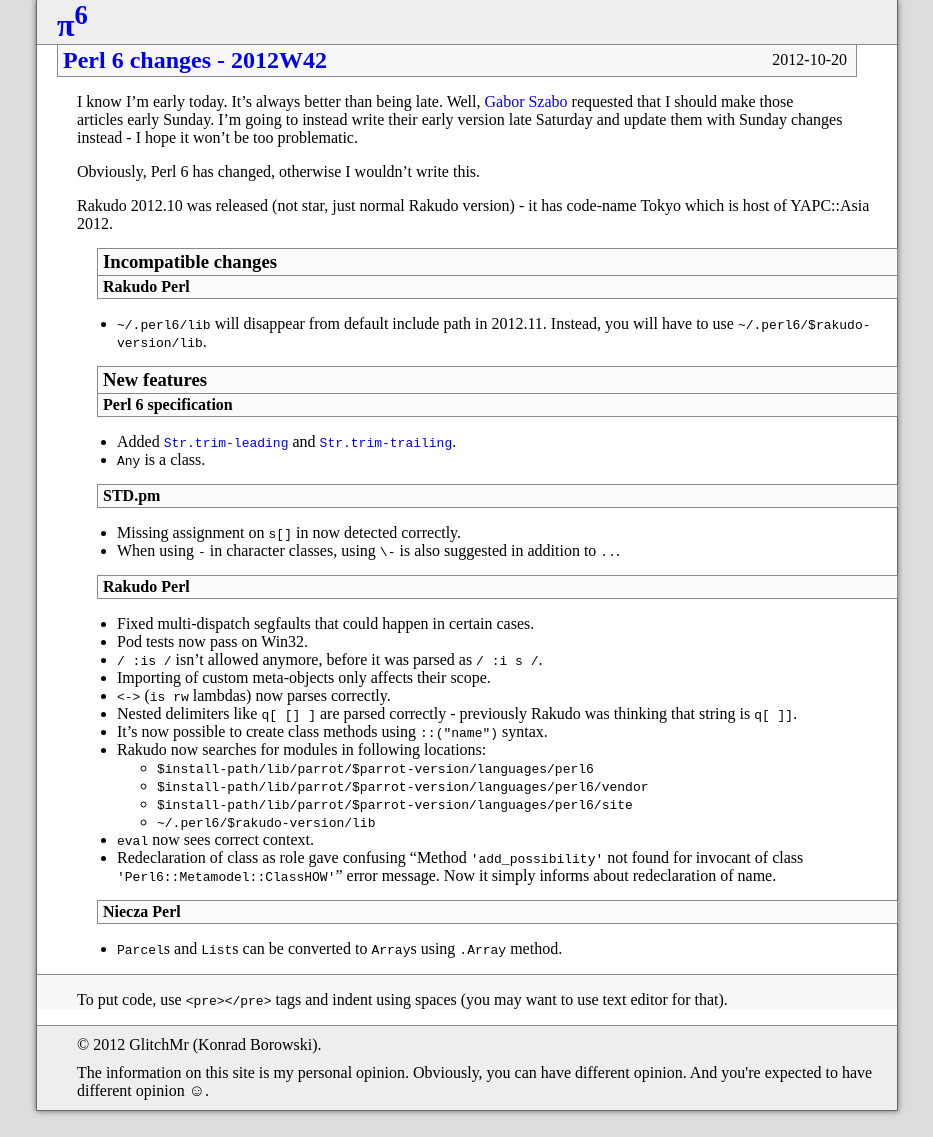
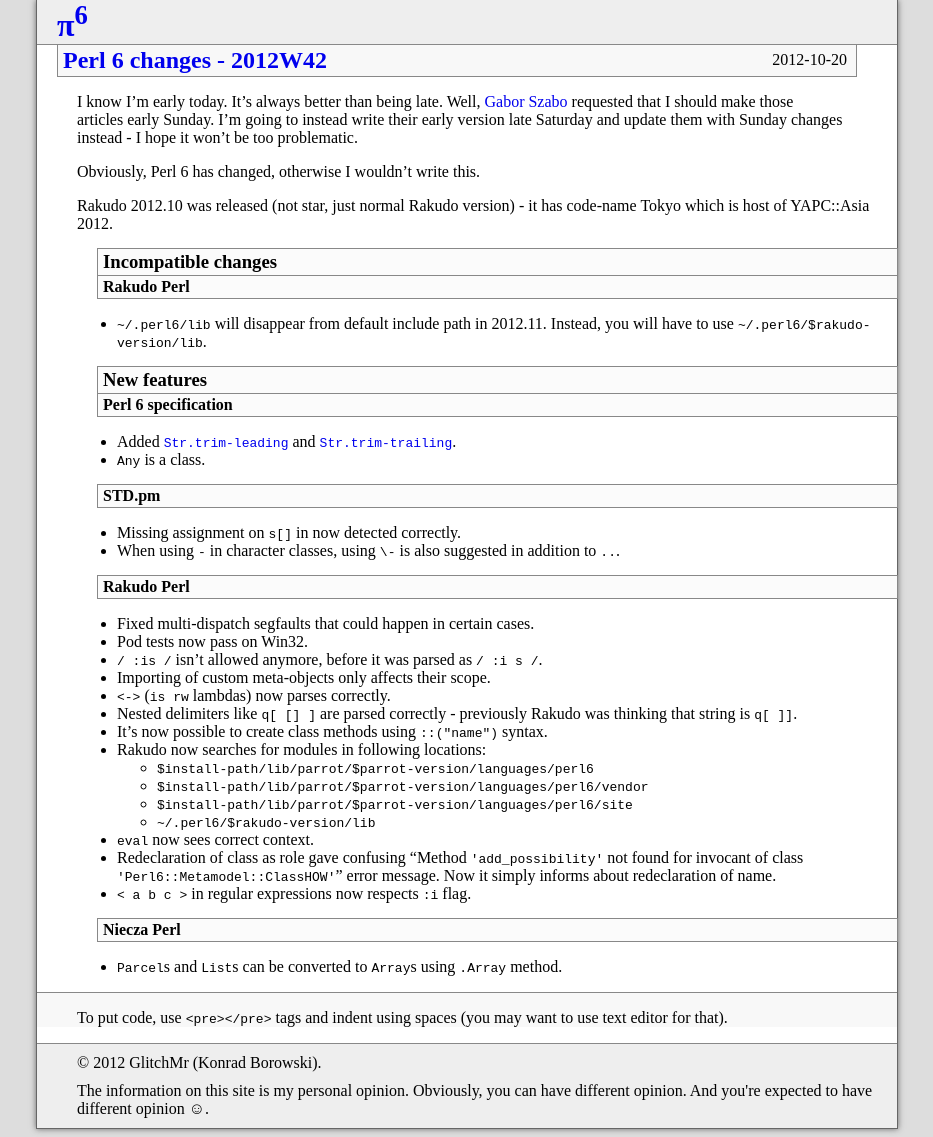
Before and after one commit to KamilaBorowska/old-xfix.github.io, a Jekyll site: the page built from _posts/2012-10-20-perl-6-changes-2012W42.md, in a window 1280 px wide. Shown: the whole page, without its empty margins (173-1106 px from the left). Built offline with Jekyll 4.4.1, drawn with Linux system fonts in a browser that asks for light colours; comment, search, counter and statistics services are not loaded.

Commit message:
Add :i flag change

```diff
--- a/_posts/2012-10-20-perl-6-changes-2012W42.md
+++ b/_posts/2012-10-20-perl-6-changes-2012W42.md
@@ -47,6 +47,7 @@
   `'add_possibility'` not found for invocant of class
   `'Perl6::Metamodel::ClassHOW'`" error message. Now it simply informs
   about redeclaration of name.
+* `< a b c >` in regular expressions now respects `:i` flag.
 
 #### Niecza Perl
 * `Parcel`s and `List`s can be converted to `Array`s using `.Array`
```
